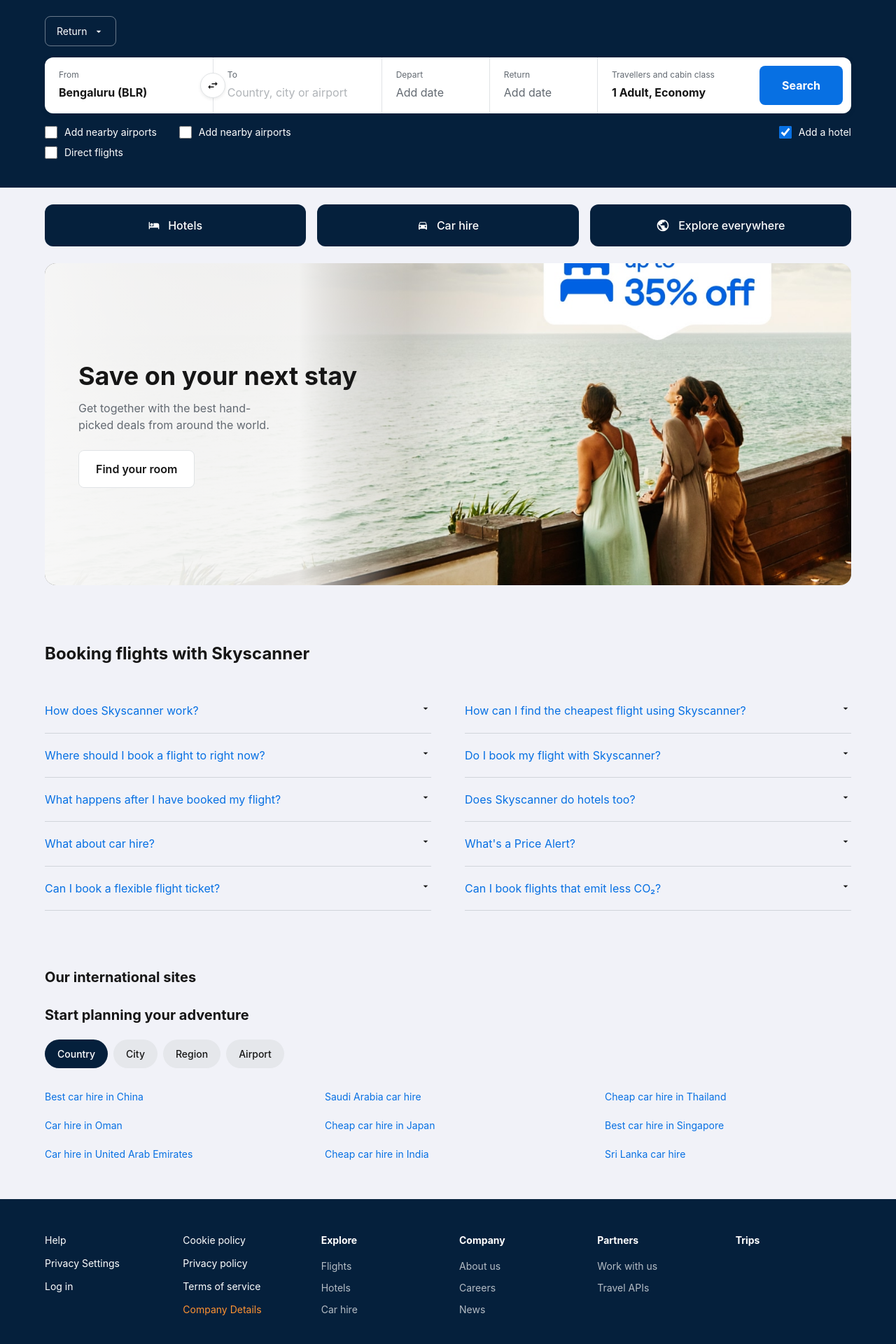
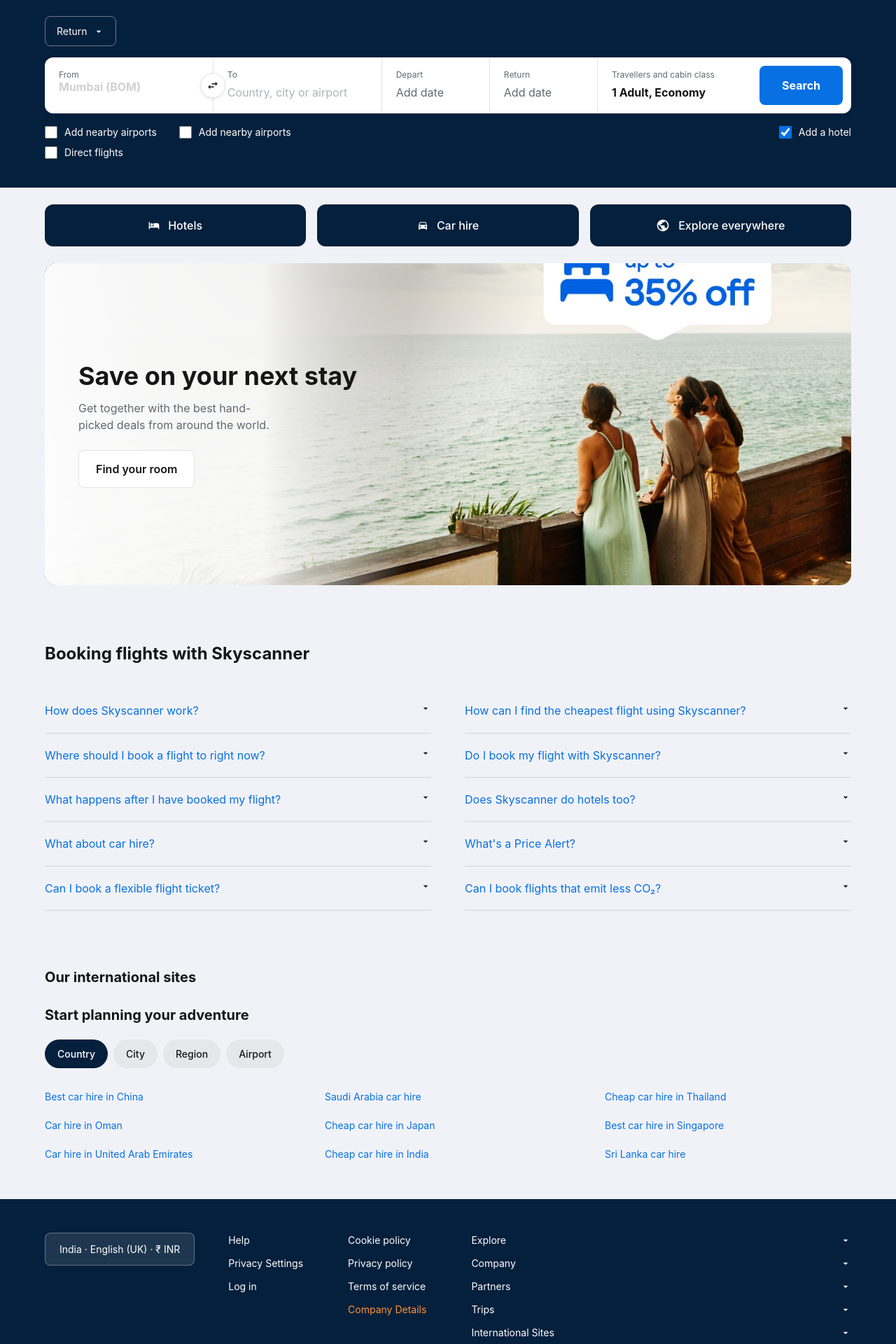
Before and after one commit to pashaarshad/Interview_test_16-01-2026, a Next.js app: page / in a window 1280 px wide. Shown: the part 180-2100 px from the top of the page at 70% size. Built offline with nearby package versions, Linux system fonts and the light colour scheme.

Commit message:
GOOD BUT

```diff
--- a/app/page.tsx
+++ b/app/page.tsx
@@ -1,6 +1,6 @@
 'use client';
 
-import React, { useState } from 'react';
+import React, { useState, useEffect } from 'react';
 
 // ===== RESPONSIVE STYLES =====
 const ResponsiveStyles = () => (
@@ -19,9 +19,22 @@ const ResponsiveStyles = () => (
       color: #161616;
     }
 
+    /* Animated city name */
+    @keyframes fadeInUp {
+      0% { opacity: 0; transform: translateY(10px); }
+      15% { opacity: 1; transform: translateY(0); }
+      85% { opacity: 1; transform: translateY(0); }
+      100% { opacity: 0; transform: translateY(-10px); }
+    }
+
+    .animate-city {
+      animation: fadeInUp 3s ease-in-out infinite;
+    }
+
     /* Mobile-first responsive design */
     @media (max-width: 768px) {
       .desktop-only { display: none !important; }
+      .mobile-only { display: block !important; }
       .search-form-container { flex-direction: column !important; }
       .search-field {
         flex: 1 1 100% !important;
@@ -39,8 +52,10 @@ const ResponsiveStyles = () => (
       .promo-banner { height: 350px !important; }
       .promo-title { font-size: 28px !important; }
       .promo-subtitle { font-size: 14px !important; }
+      .promo-content { width: 60% !important; }
       .faq-grid { grid-template-columns: 1fr !important; }
-      .footer-grid { grid-template-columns: repeat(2, 1fr) !important; gap: 20px !important; }
+      .footer-main { flex-direction: column !important; gap: 32px !important; }
+      .footer-right { flex-direction: column !important; gap: 24px !important; }
       .links-grid { grid-template-columns: 1fr !important; }
       .header-right { gap: 12px !important; }
       .main-container { padding: 0 16px !important; }
@@ -56,8 +71,7 @@ const ResponsiveStyles = () => (
     @media (max-width: 480px) {
       .promo-banner { height: 300px !important; }
       .promo-title { font-size: 24px !important; }
-      .promo-content { padding: 24px !important; }
-      .footer-grid { grid-template-columns: 1fr !important; }
+      .promo-content { padding: 24px !important; width: 100% !important; background: linear-gradient(to right, rgba(255,255,255,0.98) 0%, rgba(255,255,255,0.9) 80%, rgba(255,255,255,0) 100%) !important; }
     }
 
     button:focus-visible, input:focus-visible, a:focus-visible {
@@ -120,7 +134,7 @@ const SwapIcon = () => (
   </svg>
 );
 
-const ChevronDown = ({ rotate = false }: { rotate?: boolean }) => (
+const ChevronDown = ({ rotate = false, color = 'currentColor' }: { rotate?: boolean; color?: string }) => (
   <svg
     style={{
       width: '16px',
@@ -129,7 +143,7 @@ const ChevronDown = ({ rotate = false }: { rotate?: boolean }) => (
       transform: rotate ? 'rotate(180deg)' : 'rotate(0deg)'
     }}
     viewBox="0 0 24 24"
-    fill="currentColor"
+    fill={color}
   >
     <path d="M7 10l5 5 5-5z" />
   </svg>
@@ -194,14 +208,23 @@ function Header() {
   );
 }
 
-// ===== SEARCH FORM COMPONENT =====
+// ===== SEARCH FORM COMPONENT WITH ANIMATED CITIES =====
 function SearchForm() {
-  const [fromCity, setFromCity] = useState('Bengaluru (BLR)');
+  const cities = ['Bengaluru (BLR)', 'Mumbai (BOM)', 'Delhi (DEL)', 'Chennai (MAA)', 'Hyderabad (HYD)', 'Kolkata (CCU)'];
+  const [cityIndex, setCityIndex] = useState(0);
   const [toCity, setToCity] = useState('');
   const [addHotel, setAddHotel] = useState(true);
   const [nearbyFrom, setNearbyFrom] = useState(false);
   const [nearbyTo, setNearbyTo] = useState(false);
   const [directFlights, setDirectFlights] = useState(false);
+
+  // Animated city switching
+  useEffect(() => {
+    const interval = setInterval(() => {
+      setCityIndex((prev) => (prev + 1) % cities.length);
+    }, 3000);
+    return () => clearInterval(interval);
+  }, [cities.length]);
 
   return (
     <div style={{ backgroundColor: '#05203c', paddingBottom: '40px' }}>
@@ -253,21 +276,17 @@ function SearchForm() {
               minWidth: '170px',
             }}>
               <label style={{ display: 'block', fontSize: '12px', color: '#626971', marginBottom: '4px' }}>From</label>
-              <input
-                type="text"
-                value={fromCity}
-                onChange={(e) => setFromCity(e.target.value)}
+              <div
+                key={cityIndex}
+                className="animate-city"
                 style={{
-                  width: '100%',
-                  border: 'none',
-                  outline: 'none',
                   fontSize: '16px',
                   fontWeight: '700',
                   color: '#161616',
-                  background: 'transparent',
                 }}
-                placeholder="Country, city or airport"
-              />
+              >
+                {cities[cityIndex]}
+              </div>
               {/* Swap Button */}
               <button
                 className="swap-btn"
@@ -369,7 +388,7 @@ function SearchForm() {
           </div>
         </div>
 
-        {/* Checkboxes - Matching exact layout from reference */}
+        {/* Checkboxes - First Row */}
         <div className="checkbox-grid" style={{
           display: 'flex',
           flexWrap: 'wrap',
@@ -377,7 +396,6 @@ function SearchForm() {
           color: 'white',
           fontSize: '14px',
         }}>
-          {/* First row of checkboxes */}
           <div style={{ display: 'flex', flexWrap: 'wrap', gap: '32px', flex: '1' }}>
             <label style={{ display: 'flex', alignItems: 'center', gap: '10px', cursor: 'pointer' }}>
               <input type="checkbox" checked={nearbyFrom} onChange={(e) => setNearbyFrom(e.target.checked)}
@@ -508,7 +526,7 @@ function PromoBanner() {
               left: 0,
               bottom: 0,
               width: '45%',
-              background: 'linear-gradient(to right, rgba(255,255,255,0.95) 0%, rgba(255,255,255,0.85) 70%, rgba(255,255,255,0) 100%)',
+              background: 'linear-gradient(to right, rgba(255,255,255,0.98) 0%, rgba(255,255,255,0.9) 60%, rgba(255,255,255,0) 100%)',
               padding: '48px',
               display: 'flex',
               flexDirection: 'column',
@@ -558,46 +576,16 @@ function FAQ() {
   const [openItems, setOpenItems] = useState<Set<number>>(new Set());
 
   const faqs = [
-    {
-      q: "How does Skyscanner work?",
-      a: "We're a flight, car hire and hotel search engine. We scan all the top airlines and travel providers across the net, so you can compare flight fares and other travel costs in one place. Once you've found the best flight, car hire or hotel, you book directly with the provider."
-    },
-    {
-      q: "How can I find the cheapest flight using Skyscanner?",
-      a: "Finding flights is easy here – over 100 million savvy travellers come to us each month to find cheap flight tickets, hotels and car hire. Save money and time. Whether it's the fastest flight or the smartest stay, you can pick your preferred flight provider or hotel based on real traveller ratings, and book instantly."
-    },
-    {
-      q: "Where should I book a flight to right now?",
-      a: "If you're looking for inspiration for your next trip, search Everywhere to find a cheap flight ticket anywhere."
-    },
-    {
-      q: "Do I book my flight with Skyscanner?",
-      a: "We're a search engine, so after you've found the best flight ticket you'll book directly with the airline or travel provider on their site."
-    },
-    {
-      q: "What happens after I have booked my flight?",
-      a: "Your flight booking confirmation email and all the other info you'll need will come from the airline or provider you booked with."
-    },
-    {
-      q: "Does Skyscanner do hotels too?",
-      a: "Yes! You can use the same magic that powers our flight search to find your perfect stay anywhere."
-    },
-    {
-      q: "What about car hire?",
-      a: "You can also use Skyscanner to search for and compare cheap car hire in seconds, then pick up your wheels from the airport as soon as you touch down."
-    },
-    {
-      q: "What's a Price Alert?",
-      a: "If you set up a Price Alert, we'll watch the price of plane tickets for you, and let you know via email or push notification via the app if they rise or fall."
-    },
-    {
-      q: "Can I book a flexible flight ticket?",
-      a: "We understand how important it is to have flexible holiday plans. Sometimes, you can pay an extra fee for an amendable airline ticket, so look out for this option as you book."
-    },
-    {
-      q: "Can I book flights that emit less CO₂?",
-      a: "Yes - since we began showing carbon emission info on flights where it's available, over 100 million travellers have found a plane ticket with lower emissions for their route."
-    },
+    { q: "How does Skyscanner work?", a: "We're a flight, car hire and hotel search engine. We scan all the top airlines and travel providers across the net, so you can compare flight fares and other travel costs in one place. Once you've found the best flight, car hire or hotel, you book directly with the provider." },
+    { q: "How can I find the cheapest flight using Skyscanner?", a: "Finding flights is easy here – over 100 million savvy travellers come to us each month to find cheap flight tickets, hotels and car hire. Save money and time." },
+    { q: "Where should I book a flight to right now?", a: "If you're looking for inspiration for your next trip, search Everywhere to find a cheap flight ticket anywhere." },
+    { q: "Do I book my flight with Skyscanner?", a: "We're a search engine, so after you've found the best flight ticket you'll book directly with the airline or travel provider on their site." },
+    { q: "What happens after I have booked my flight?", a: "Your flight booking confirmation email and all the other info you'll need will come from the airline or provider you booked with." },
+    { q: "Does Skyscanner do hotels too?", a: "Yes! You can use the same magic that powers our flight search to find your perfect stay anywhere." },
+    { q: "What about car hire?", a: "You can also use Skyscanner to search for and compare cheap car hire in seconds, then pick up your wheels from the airport as soon as you touch down." },
+    { q: "What's a Price Alert?", a: "If you set up a Price Alert, we'll watch the price of plane tickets for you, and let you know via email or push notification via the app if they rise or fall." },
+    { q: "Can I book a flexible flight ticket?", a: "We understand how important it is to have flexible holiday plans. Sometimes, you can pay an extra fee for an amendable airline ticket, so look out for this option as you book." },
+    { q: "Can I book flights that emit less CO₂?", a: "Yes - since we began showing carbon emission info on flights where it's available, over 100 million travellers have found a plane ticket with lower emissions for their route." },
   ];
 
   const toggle = (i: number) => {
@@ -629,26 +617,11 @@ function FAQ() {
                   textAlign: 'left',
                 }}
               >
-                <span style={{
-                  color: '#0770e3',
-                  fontWeight: '400',
-                  fontSize: '16px',
-                  paddingRight: '16px',
-                  lineHeight: '1.4'
-                }}>
-                  {faq.q}
-                </span>
+                <span style={{ color: '#0770e3', fontWeight: '400', fontSize: '16px', paddingRight: '16px', lineHeight: '1.4' }}>{faq.q}</span>
                 <ChevronDown rotate={openItems.has(i)} />
               </button>
               {openItems.has(i) && (
-                <p style={{
-                  padding: '0 0 20px',
-                  color: '#626971',
-                  fontSize: '14px',
-                  lineHeight: '1.6'
-                }}>
-                  {faq.a}
-                </p>
+                <p style={{ padding: '0 0 20px', color: '#626971', fontSize: '14px', lineHeight: '1.6' }}>{faq.a}</p>
               )}
             </div>
           ))}
@@ -673,11 +646,9 @@ function InternationalSites() {
         <h3 style={{ fontSize: '20px', fontWeight: '700', color: '#161616', marginBottom: '24px' }}>
           Our international sites
         </h3>
-
         <h4 style={{ fontSize: '20px', fontWeight: '700', color: '#161616', marginBottom: '20px' }}>
           Start planning your adventure
         </h4>
-
         <div style={{ display: 'flex', gap: '8px', marginBottom: '24px', flexWrap: 'wrap' }}>
           {['Country', 'City', 'Region', 'Airport'].map((tab) => (
             <button
@@ -698,12 +669,9 @@ function InternationalSites() {
             </button>
           ))}
         </div>
-
         <div className="links-grid" style={{ display: 'grid', gridTemplateColumns: 'repeat(3, 1fr)', gap: '8px 48px' }}>
           {links.map((link, i) => (
-            <a key={i} href="#" style={{ color: '#0770e3', fontSize: '14px', textDecoration: 'none', padding: '6px 0' }}>
-              {link}
-            </a>
+            <a key={i} href="#" style={{ color: '#0770e3', fontSize: '14px', textDecoration: 'none', padding: '6px 0' }}>{link}</a>
           ))}
         </div>
       </div>
@@ -711,12 +679,33 @@ function InternationalSites() {
   );
 }
 
-// ===== FOOTER =====
+// ===== FOOTER - Matching exact reference layout =====
 function Footer() {
   return (
     <footer style={{ backgroundColor: '#05203c', color: 'white', padding: '48px 0 32px' }}>
       <div className="main-container" style={{ maxWidth: '1200px', margin: '0 auto', padding: '0 24px' }}>
-        <div className="footer-grid" style={{ display: 'grid', gridTemplateColumns: 'repeat(6, 1fr)', gap: '32px' }}>
+        {/* Main Footer Content */}
+        <div className="footer-main" style={{ display: 'flex', gap: '48px', marginBottom: '32px' }}>
+          {/* Country Selector */}
+          <div style={{ flexShrink: 0 }}>
+            <button style={{
+              backgroundColor: 'rgba(255,255,255,0.1)',
+              color: 'white',
+              border: '1px solid rgba(255,255,255,0.3)',
+              padding: '12px 20px',
+              borderRadius: '8px',
+              textAlign: 'left',
+              cursor: 'pointer',
+              fontSize: '14px',
+              whiteSpace: 'nowrap',
+            }}>
+              India · English (UK) · ₹ INR
+            </button>
+          </div>
+
+          {/* Links Columns */}
+          <div className="footer-right" style={{ display: 'flex', flex: 1, gap: '64px' }}>
+            {/* Column 1 */}
             <div>
               <ul style={{ listStyle: 'none', padding: 0, margin: 0, fontSize: '14px' }}>
                 <li style={{ marginBottom: '12px' }}><a href="#" style={{ color: 'white', textDecoration: 'none' }}>Help</a></li>
@@ -725,6 +714,7 @@ function Footer() {
               </ul>
             </div>
 
+            {/* Column 2 */}
             <div>
               <ul style={{ listStyle: 'none', padding: 0, margin: 0, fontSize: '14px' }}>
                 <li style={{ marginBottom: '12px' }}><a href="#" style={{ color: 'white', textDecoration: 'none' }}>Cookie policy</a></li>
@@ -734,38 +724,37 @@ function Footer() {
               </ul>
             </div>
 
-          <div>
-            <h5 style={{ fontWeight: '700', marginBottom: '16px', fontSize: '14px' }}>Explore</h5>
-            <ul style={{ listStyle: 'none', padding: 0, margin: 0, fontSize: '14px', color: 'rgba(255,255,255,0.7)' }}>
-              <li style={{ marginBottom: '10px' }}><a href="#" style={{ color: 'rgba(255,255,255,0.7)', textDecoration: 'none' }}>Flights</a></li>
-              <li style={{ marginBottom: '10px' }}><a href="#" style={{ color: 'rgba(255,255,255,0.7)', textDecoration: 'none' }}>Hotels</a></li>
-              <li><a href="#" style={{ color: 'rgba(255,255,255,0.7)', textDecoration: 'none' }}>Car hire</a></li>
+            {/* Column 3 - Expandable sections */}
+            <div style={{ flex: 1 }}>
+              <ul style={{ listStyle: 'none', padding: 0, margin: 0, fontSize: '14px' }}>
+                <li style={{ marginBottom: '12px', display: 'flex', justifyContent: 'space-between', alignItems: 'center', cursor: 'pointer' }}>
+                  <span style={{ color: 'white' }}>Explore</span>
+                  <ChevronDown color="white" />
+                </li>
+                <li style={{ marginBottom: '12px', display: 'flex', justifyContent: 'space-between', alignItems: 'center', cursor: 'pointer' }}>
+                  <span style={{ color: 'white' }}>Company</span>
+                  <ChevronDown color="white" />
+                </li>
+                <li style={{ marginBottom: '12px', display: 'flex', justifyContent: 'space-between', alignItems: 'center', cursor: 'pointer' }}>
+                  <span style={{ color: 'white' }}>Partners</span>
+                  <ChevronDown color="white" />
+                </li>
+                <li style={{ marginBottom: '12px', display: 'flex', justifyContent: 'space-between', alignItems: 'center', cursor: 'pointer' }}>
+                  <span style={{ color: 'white' }}>Trips</span>
+                  <ChevronDown color="white" />
+                </li>
+                <li style={{ display: 'flex', justifyContent: 'space-between', alignItems: 'center', cursor: 'pointer' }}>
+                  <span style={{ color: 'white' }}>International Sites</span>
+                  <ChevronDown color="white" />
+                </li>
               </ul>
             </div>
-
-          <div>
-            <h5 style={{ fontWeight: '700', marginBottom: '16px', fontSize: '14px' }}>Company</h5>
-            <ul style={{ listStyle: 'none', padding: 0, margin: 0, fontSize: '14px', color: 'rgba(255,255,255,0.7)' }}>
-              <li style={{ marginBottom: '10px' }}><a href="#" style={{ color: 'rgba(255,255,255,0.7)', textDecoration: 'none' }}>About us</a></li>
-              <li style={{ marginBottom: '10px' }}><a href="#" style={{ color: 'rgba(255,255,255,0.7)', textDecoration: 'none' }}>Careers</a></li>
-              <li><a href="#" style={{ color: 'rgba(255,255,255,0.7)', textDecoration: 'none' }}>News</a></li>
-            </ul>
-          </div>
-
-          <div>
-            <h5 style={{ fontWeight: '700', marginBottom: '16px', fontSize: '14px' }}>Partners</h5>
-            <ul style={{ listStyle: 'none', padding: 0, margin: 0, fontSize: '14px', color: 'rgba(255,255,255,0.7)' }}>
-              <li style={{ marginBottom: '10px' }}><a href="#" style={{ color: 'rgba(255,255,255,0.7)', textDecoration: 'none' }}>Work with us</a></li>
-              <li><a href="#" style={{ color: 'rgba(255,255,255,0.7)', textDecoration: 'none' }}>Travel APIs</a></li>
-            </ul>
-          </div>
-
-          <div>
-            <h5 style={{ fontWeight: '700', marginBottom: '16px', fontSize: '14px' }}>Trips</h5>
           </div>
         </div>
 
-        <div style={{ borderTop: '1px solid rgba(255,255,255,0.1)', marginTop: '40px', paddingTop: '24px', textAlign: 'center', fontSize: '13px', color: 'rgba(255,255,255,0.6)' }}>
+        {/* Footer Bottom */}
+        <div style={{ borderTop: '1px solid rgba(255,255,255,0.1)', paddingTop: '24px', textAlign: 'center', fontSize: '13px', color: 'rgba(255,255,255,0.7)' }}>
+          <p style={{ marginBottom: '4px' }}>Cheap flight booking from anywhere, to everywhere</p>
           <p>© Skyscanner Ltd 2002 – 2026</p>
         </div>
       </div>
```
Lines whose indentation alone changed are shown as unchanged.
